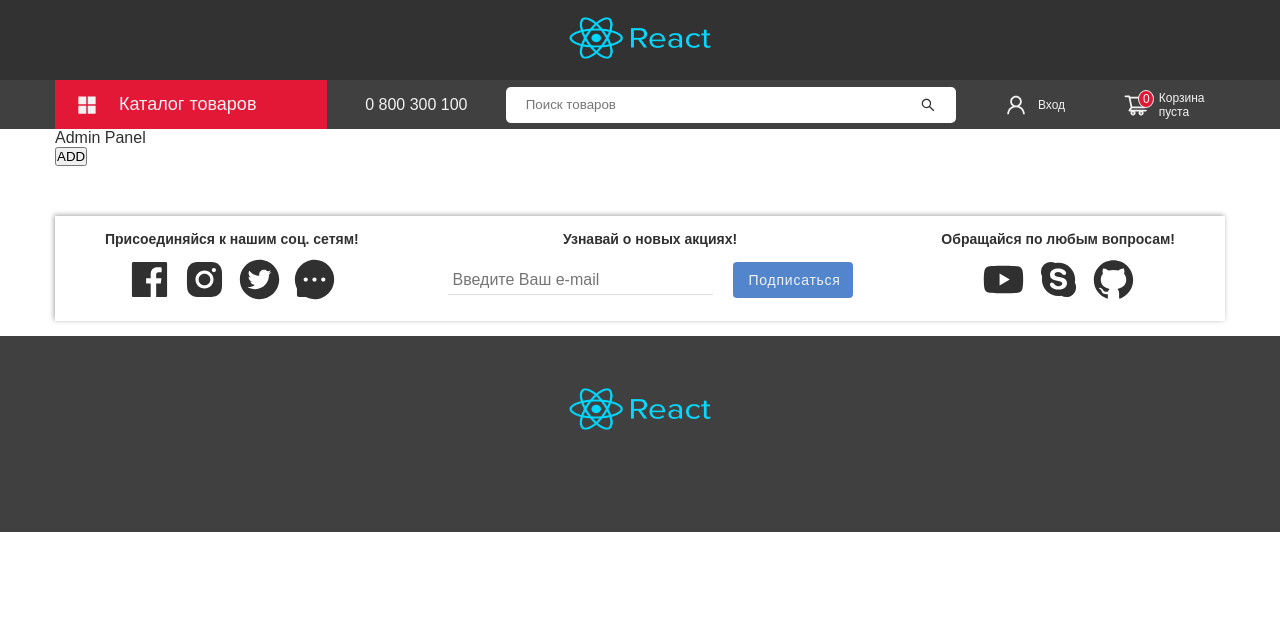
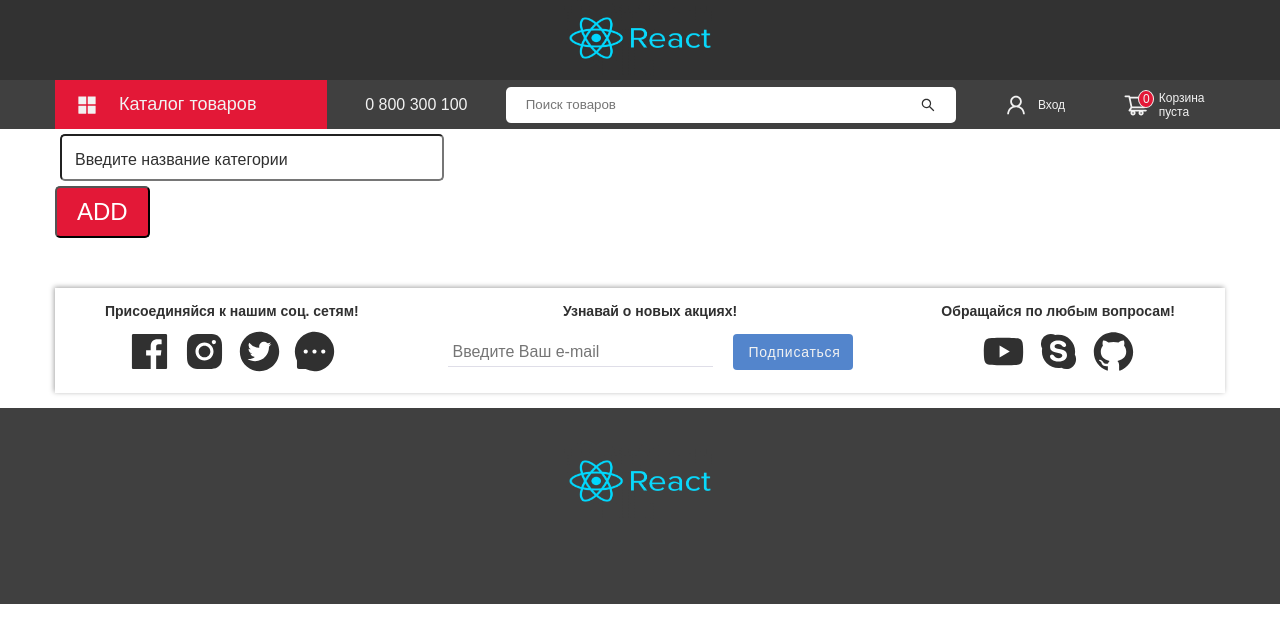
Before and after one commit to TazmanS/shopMERN, a React (Create React App) app in the folder client/: page /admin in a window 1280 px wide. Shown: the top 642 px of the page. Built offline with nearby package versions, Linux system fonts and the light colour scheme; no server answers.

Commit message:
work to adminPanel

```diff
--- a/client/src/components/BaseButton.tsx
+++ b/client/src/components/BaseButton.tsx
@@ -2,9 +2,13 @@ import React from 'react'
 import styled from 'styled-components'
 import {BG_COLOR, NUMBER, SIZE} from '../cssVariables'
 
-const BaseButton:React.FC = ({children}) => {
+interface ButtonInterface {
+  click?(): void
+}
+
+const BaseButton:React.FC<ButtonInterface> = ({children, click}) => {
   return (
-    <StyledContainer>
+    <StyledContainer onClick={click}>
       {children}
     </StyledContainer>
   )
--- /dev/null
+++ b/client/src/components/BaseInput.tsx
@@ -0,0 +1,52 @@
+import React from 'react'
+import styled from 'styled-components'
+import {SIZE, COLOR} from '../cssVariables'
+
+interface InputInterface {
+  options: {
+    value: string,
+    placeholder: string,
+    err: boolean,
+    errMessage: string
+  }
+  setValue(event:React.ChangeEvent<HTMLInputElement>): void,
+}
+
+const BaseInput:React.FC<InputInterface> = ({options, setValue}) => {
+  const {value, placeholder, err, errMessage} = options
+  return (
+    <StyledContainer>
+      <StyledTextField
+        value={value}
+        onChange={setValue}
+      />
+      <StyledMiniPlaceholder value={value} error={err}>
+        {err ? errMessage : placeholder}
+      </StyledMiniPlaceholder>
+    </StyledContainer>
+  )
+}
+
+const StyledContainer = styled.label`
+  position: relative;
+`
+
+const StyledTextField = styled.input `
+  padding: 15px 10px 10px 10px;
+  min-width: 360px;
+  border-radius: 5px;
+  margin: 5px;
+  font-size: ${SIZE.size2};
+  outline: none;
+`
+
+const StyledMiniPlaceholder = styled.span<{value: String, error: Boolean}>`
+  position: absolute;
+  top: ${({value}) => value.length > 0 ? '-15px' : '0px' };
+  left: ${({value}) => value.length > 0 ? '15px' : '20px' };
+  font-size: ${({value}) => value.length > 0 ? SIZE.size1 : SIZE.size2 };
+  transition: all 0.2s;
+  color: ${({error}) => error ? COLOR.error : COLOR.main};
+`
+
+export default BaseInput
--- a/client/src/cssVariables.js
+++ b/client/src/cssVariables.js
@@ -11,7 +11,8 @@ export const BG_COLOR = { // bg-color
 
 export const COLOR = { // text-color
   white: '#f2f2f2',
-  main: '#303030'
+  main: '#303030',
+  error: '#e31837'
 }
 
 export const SIZE = { // font-size
--- a/client/src/pages/AdminPanel.tsx
+++ b/client/src/pages/AdminPanel.tsx
@@ -2,21 +2,43 @@ import React, { useState } from 'react'
 import styled from 'styled-components'
 import {addCategory} from '../store/actions/categories'
 import {useDispatch} from 'react-redux'
+import BaseInput from '../components/BaseInput'
+import BaseButton from '../components/BaseButton'
 
 const AdminPanel = () => {
   const dispatch = useDispatch()
 
-  const [categoryTitle, setCategoryTitle] = useState('')
+  const [titleOptions, setTitleOptions] = useState({
+    value: '',
+    placeholder: 'Введите название категории',
+    err: false,
+    errMessage: 'Какие-то проблемы с названием категории'
+  })
+  const [subCategory, setSubCategory] = useState([{}, {}])
   const [categoryImg, setCategoryImg] = useState('')
-  const [subCategory, setSubCategory] = useState([])
+
+  function setParam(obj: any, options: any) {
+    let a = Object.assign({}, obj)
+    for (let key in options) {
+      a[key] = options[key]
+    }
+    return a
+  }
+
+  const setTitle = (event:React.ChangeEvent<HTMLInputElement>) => {
+    setTitleOptions( setParam(titleOptions, {value: event.target.value}) )
+  }
 
   return (
     <StyledContainer>
-      <div>Admin Panel</div>
       <StyledCategory>
-        <button onClick={() => dispatch(addCategory())}>
+        <BaseInput
+          options={titleOptions}
+          setValue={setTitle}
+        />
+        <BaseButton click={() => dispatch(addCategory())}>
           ADD
-        </button>
+        </BaseButton>
       </StyledCategory>
     </StyledContainer>
   )
```
